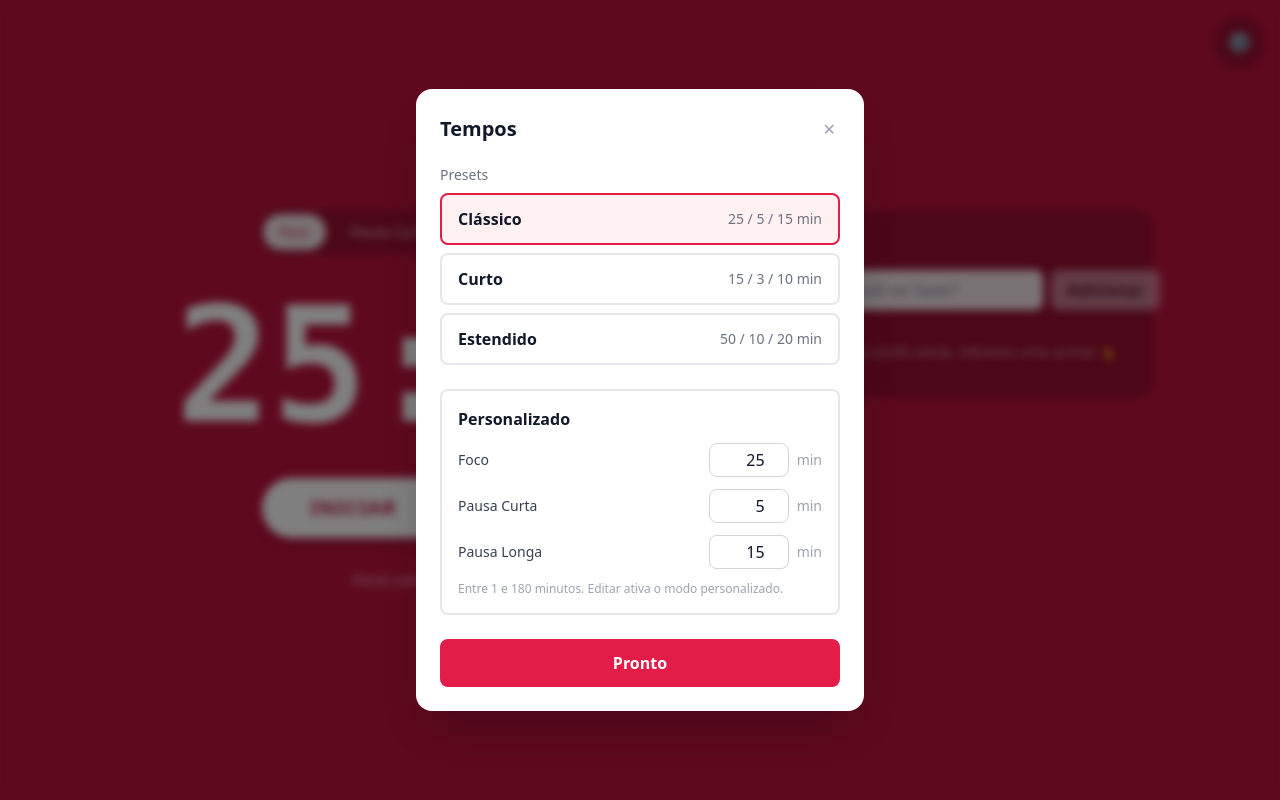
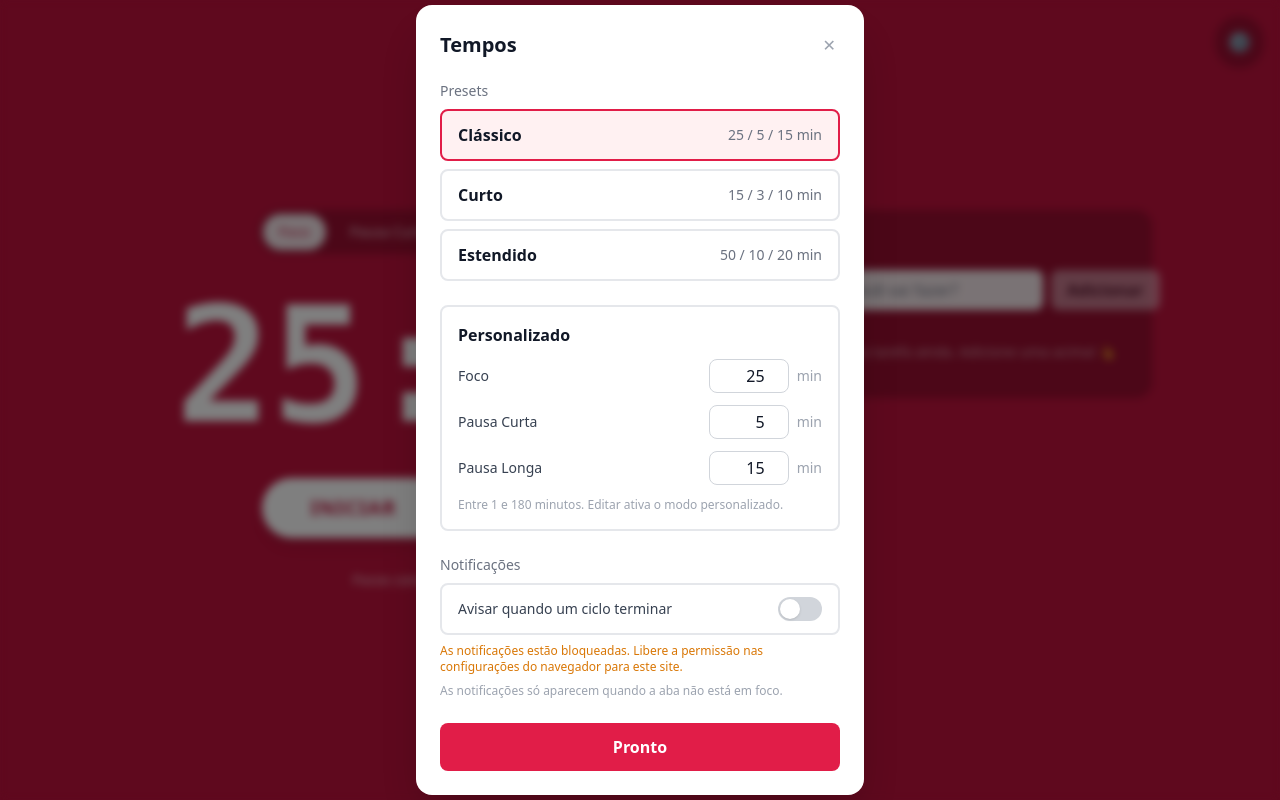
Before and after one commit to DevGuiRocha/Pomodoro-App, a Next.js app: page / in a window 1280 px wide. Both pictures are taken after a click on the button "⚙️". Built offline with nearby package versions, Linux system fonts and the light colour scheme.

Commit message:
feat: Adicionado permissão para notificações do navegador

```diff
--- a/src/components/PomodoroApp.tsx
+++ b/src/components/PomodoroApp.tsx
@@ -7,6 +7,7 @@ import {
   type ModeId,
 } from "@/lib/modes";
 import { useDurations } from "@/lib/useDurations";
+import { useNotifications } from "@/lib/useNotifications";
 import { playBeep } from "@/lib/sound";
 import Timer from "@/components/Timer";
 import TaskList from "@/components/TaskList";
@@ -26,6 +27,8 @@ export default function PomodoroApp() {
     setCustomDuration,
   } = useDurations();
 
+  const notifications = useNotifications();
+
   const mode = MODES[modeId];
 
   const handleComplete = useCallback(() => {
@@ -35,13 +38,19 @@ export default function PomodoroApp() {
       const next = completedFocus + 1;
       setCompletedFocus(next);
       // A cada N focos, vai para a pausa longa; senão, pausa curta.
-      setModeId(
-        next % CYCLES_UNTIL_LONG_BREAK === 0 ? "longBreak" : "shortBreak",
+      const goLong = next % CYCLES_UNTIL_LONG_BREAK === 0;
+      notifications.notify(
+        "Foco concluído! 🍅",
+        goLong
+          ? "Hora de uma pausa longa. Você merece!"
+          : "Hora de uma pausa curta.",
       );
+      setModeId(goLong ? "longBreak" : "shortBreak");
     } else {
+      notifications.notify("Pausa encerrada", "Bora focar novamente! 💪");
       setModeId("focus");
     }
-  }, [modeId, completedFocus]);
+  }, [modeId, completedFocus, notifications]);
 
   const switchMode = useCallback(
     (id: ModeId) => {
@@ -86,6 +95,10 @@ export default function PomodoroApp() {
           customDurations={customDurations}
           onSelectPreset={selectPreset}
           onSetCustomDuration={setCustomDuration}
+          notificationsSupported={notifications.supported}
+          notificationsEnabled={notifications.enabled}
+          notificationPermission={notifications.permission}
+          onToggleNotifications={notifications.toggle}
           onClose={() => setSettingsOpen(false)}
         />
       )}
--- a/src/components/SettingsPanel.tsx
+++ b/src/components/SettingsPanel.tsx
@@ -15,6 +15,10 @@ interface SettingsPanelProps {
   customDurations: Durations;
   onSelectPreset: (id: string) => void;
   onSetCustomDuration: (mode: (typeof MODE_ORDER)[number], minutes: number) => void;
+  notificationsSupported: boolean;
+  notificationsEnabled: boolean;
+  notificationPermission: NotificationPermission | "unsupported";
+  onToggleNotifications: () => void | Promise<boolean>;
   onClose: () => void;
 }
 
@@ -24,6 +28,10 @@ export default function SettingsPanel({
   customDurations,
   onSelectPreset,
   onSetCustomDuration,
+  notificationsSupported,
+  notificationsEnabled,
+  notificationPermission,
+  onToggleNotifications,
   onClose,
 }: SettingsPanelProps) {
   const isCustom = presetId === CUSTOM_PRESET_ID;
@@ -116,6 +124,49 @@ export default function SettingsPanel({
           </p>
         </div>
 
+        {/* Notificações */}
+        <div className="mt-6">
+          <p className="mb-2 text-sm font-medium text-gray-500">Notificações</p>
+          {!notificationsSupported ? (
+            <p className="rounded-lg bg-gray-100 px-4 py-3 text-sm text-gray-500">
+              Seu navegador não suporta notificações.
+            </p>
+          ) : (
+            <>
+              <label className="flex cursor-pointer items-center justify-between gap-3 rounded-lg border-2 border-gray-200 px-4 py-3">
+                <span className="text-sm text-gray-700">
+                  Avisar quando um ciclo terminar
+                </span>
+                <button
+                  type="button"
+                  role="switch"
+                  aria-checked={notificationsEnabled}
+                  onClick={() => onToggleNotifications()}
+                  className={`inline-flex h-6 w-11 shrink-0 items-center rounded-full px-0.5 transition-colors ${
+                    notificationsEnabled ? "bg-rose-600" : "bg-gray-300"
+                  }`}
+                  aria-label="Habilitar notificações"
+                >
+                  <span
+                    className={`h-5 w-5 rounded-full bg-white shadow transition-transform ${
+                      notificationsEnabled ? "translate-x-5" : "translate-x-0"
+                    }`}
+                  />
+                </button>
+              </label>
+              {notificationPermission === "denied" && (
+                <p className="mt-2 text-xs text-amber-600">
+                  As notificações estão bloqueadas. Libere a permissão nas
+                  configurações do navegador para este site.
+                </p>
+              )}
+              <p className="mt-2 text-xs text-gray-400">
+                As notificações só aparecem quando a aba não está em foco.
+              </p>
+            </>
+          )}
+        </div>
+
         <button
           onClick={onClose}
           className="mt-6 w-full rounded-lg bg-rose-600 py-3 font-bold text-white transition-colors hover:bg-rose-700"
--- /dev/null
+++ b/src/lib/useNotifications.ts
@@ -0,0 +1,75 @@
+import { useCallback, useEffect, useState } from "react";
+import { useLocalStorage } from "@/lib/useLocalStorage";
+
+const ENABLED_KEY = "pomodoro:notificationsEnabled";
+
+type Permission = NotificationPermission | "unsupported";
+
+export function useNotifications() {
+  // Preferência do usuário (quer ou não receber notificações).
+  const [enabled, setEnabled] = useLocalStorage<boolean>(ENABLED_KEY, false);
+  // Estado da permissão concedida pelo navegador.
+  const [permission, setPermission] = useState<Permission>("default");
+
+  // Detecta suporte e lê a permissão atual no cliente.
+  useEffect(() => {
+    if (typeof window === "undefined" || !("Notification" in window)) {
+      setPermission("unsupported");
+      return;
+    }
+    setPermission(Notification.permission);
+  }, []);
+
+  const supported = permission !== "unsupported";
+
+  /**
+   * Liga/desliga a preferência. Ao ligar, solicita permissão se ainda não
+   * tiver sido concedida. Retorna se ficou efetivamente habilitado.
+   */
+  const toggle = useCallback(async (): Promise<boolean> => {
+    if (!supported) return false;
+
+    if (enabled) {
+      setEnabled(false);
+      return false;
+    }
+
+    let perm = Notification.permission;
+    if (perm === "default") {
+      perm = await Notification.requestPermission();
+      setPermission(perm);
+    }
+
+    if (perm === "granted") {
+      setEnabled(true);
+      return true;
+    }
+
+    // Negado ou bloqueado: não habilita.
+    setEnabled(false);
+    return false;
+  }, [supported, enabled, setEnabled]);
+
+  /** Dispara uma notificação, respeitando preferência e permissão. */
+  const notify = useCallback(
+    (title: string, body: string) => {
+      if (
+        !supported ||
+        !enabled ||
+        Notification.permission !== "granted" ||
+        document.visibilityState === "visible"
+      ) {
+        // Não notifica quando a aba já está visível — o usuário está vendo.
+        return;
+      }
+      try {
+        new Notification(title, { body, icon: "/favicon.ico" });
+      } catch {
+        // Alguns navegadores exigem Service Worker; falha silenciosa.
+      }
+    },
+    [supported, enabled],
+  );
+
+  return { supported, enabled, permission, toggle, notify };
+}
```
